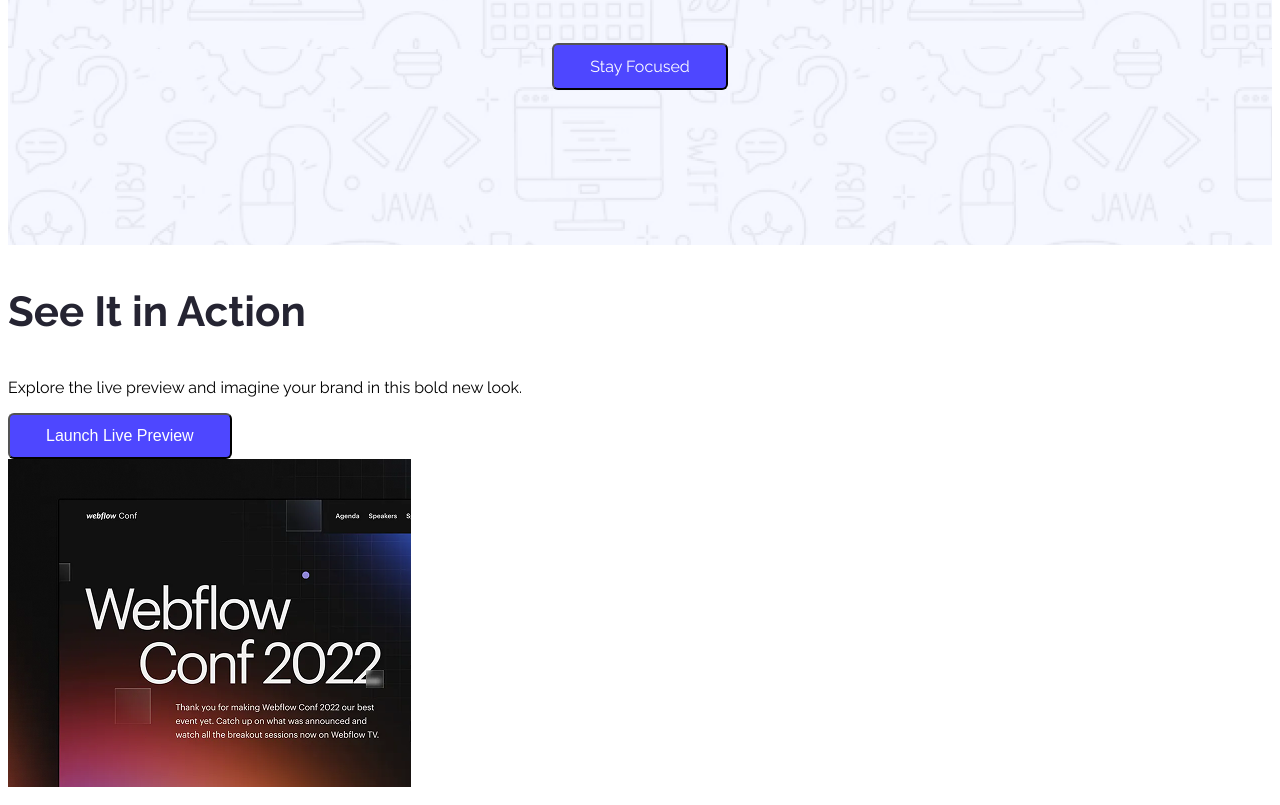
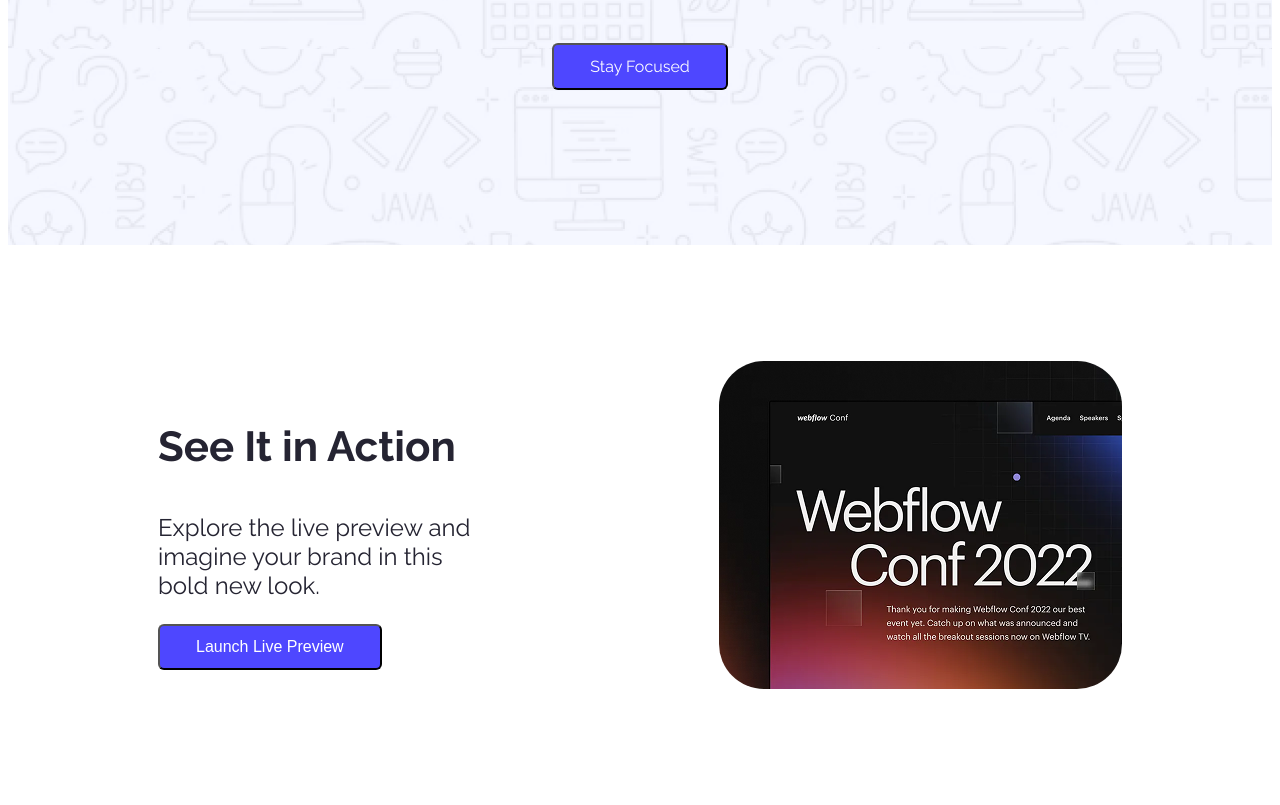
Before and after one commit to c-mahmud-hasan/First-assignment, a plain HTML site: page index.html in a window 1280 px wide. Shown: the part 611-1416 px from the top of the page. Drawn offline with Linux system fonts and the light colour scheme.

Commit message:
added action section and new styles

```diff
--- a/Styles/styles.css
+++ b/Styles/styles.css
@@ -62,8 +62,27 @@ background-color: #ff4ed9;
 }
 
 /* Action section */
+.action{
+  display: flex;
+  justify-content: space-between;
+  margin: 116px 150px;
+  align-items: center;
+
+}
+
+.content{
+  padding-right: 220px;
+}
 .action-title{
   color: #252432;
   font-weight: bold;
   font-size: 42px;
 }
+
+.action-description{
+  color: #252432;
+  font-size: 24px;
+}
+.action-img{
+  border-radius: 45px;
+}
--- a/index.html
+++ b/index.html
@@ -30,13 +30,18 @@
     </header>
     <main>
         <!-- ---Action section--- -->
-        <div class="action-section">
-            <h3 class="action-title raleway">See It in Action</h3>
-            <p class="action-description raleway">Explore the live preview and imagine your brand in this bold new look.
-            </p>
-            <button class="btn">Launch Live Preview</button>
+        <div class="action">
+            <div class="content">
+                <h3 class="action-title raleway">See It in Action</h3>
+                <p class="action-description raleway">Explore the live preview and imagine your brand in this bold new
+                    look.
+                </p>
+                <button class="btn">Launch Live Preview</button>
+            </div>
+            <img class="action-img" src="Assets/wc-mini.png" alt="">
         </div>
-        <img src="Assets/wc-mini.png" alt="">
+        <!-- ------Productive user section----- -->
+
     </main>
     <footer>
 
```
